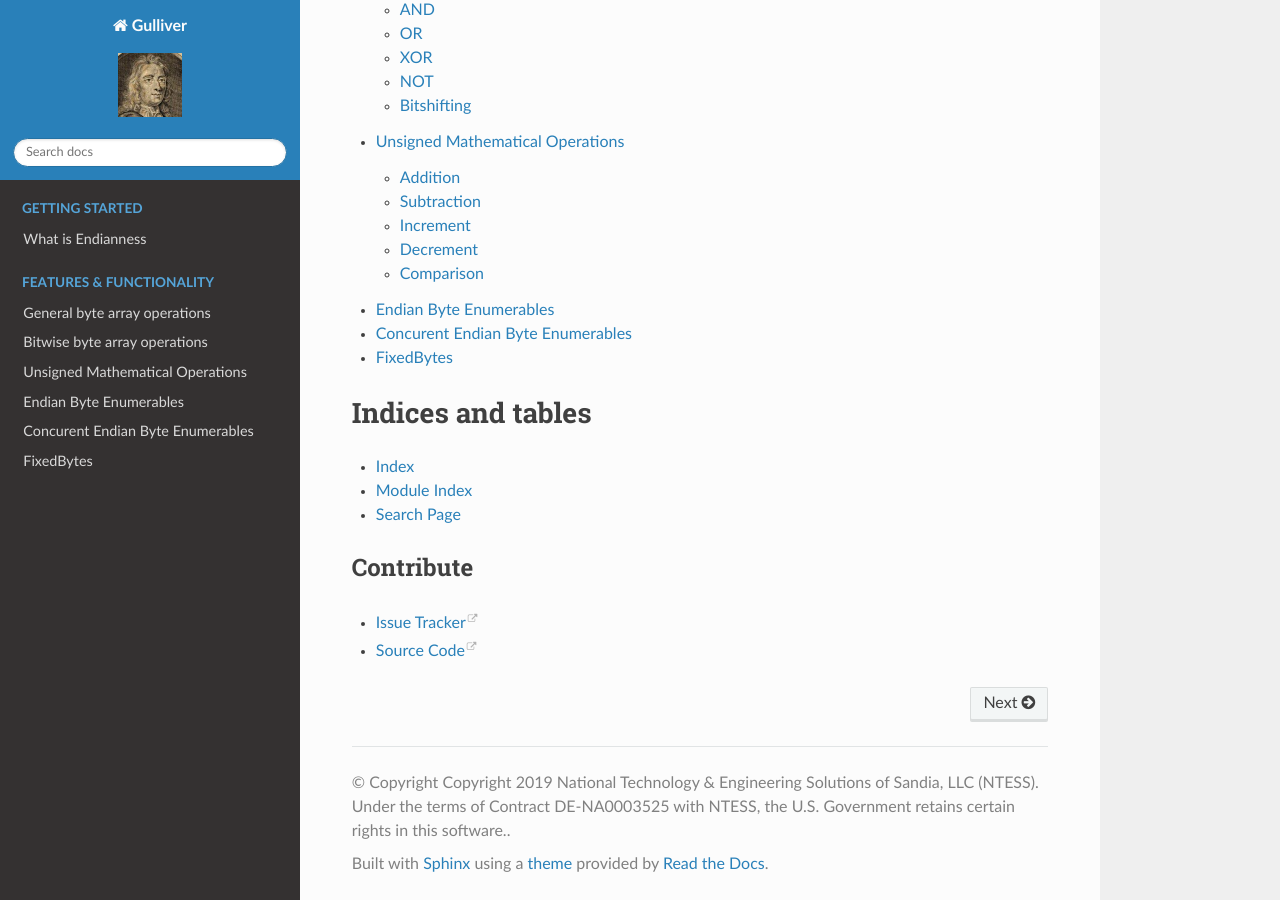
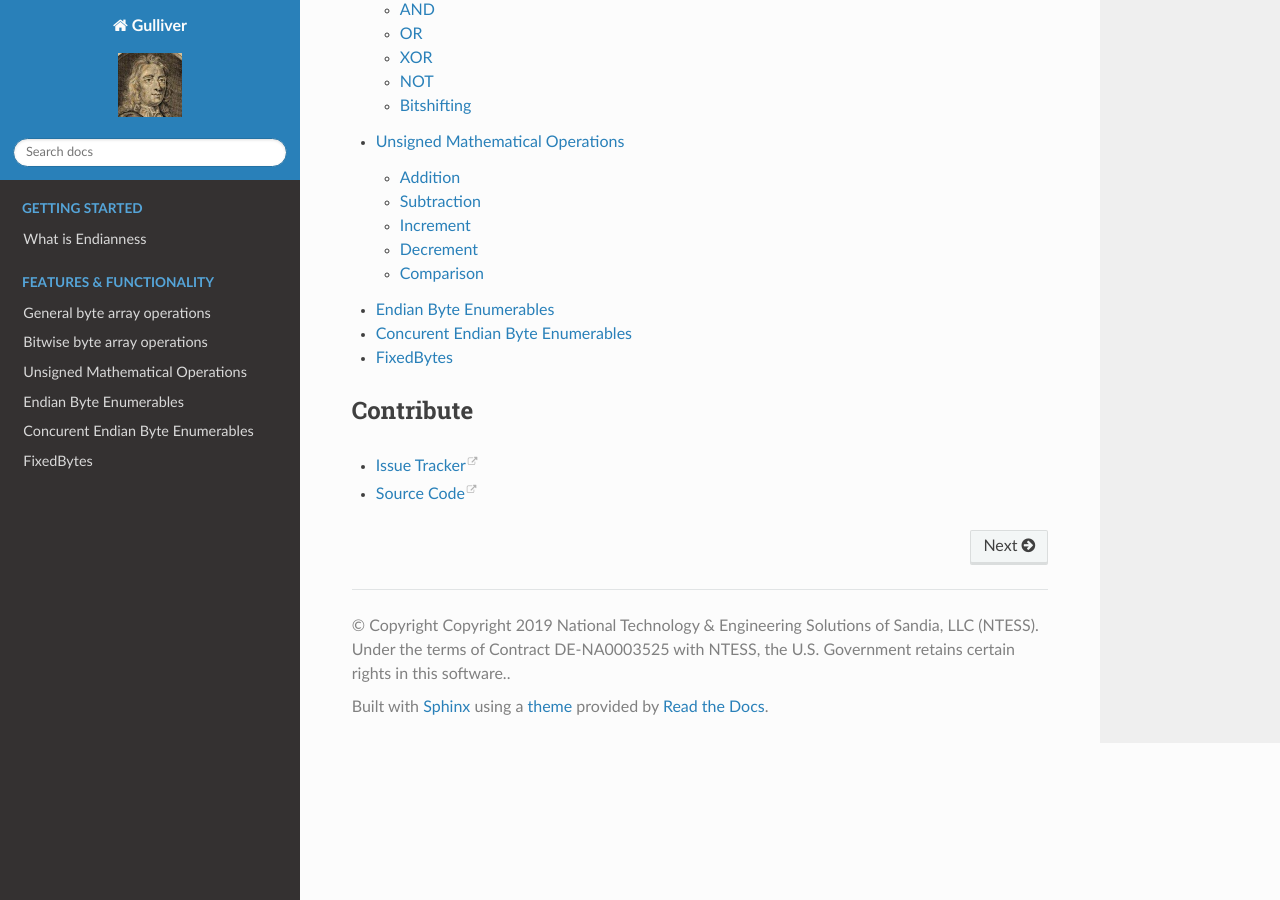
Before and after one commit to sandialabs/Gulliver, a Sphinx documentation site: the page built from docs/index.rst, in a window 1280 px wide and 900 px high, scrolled down 1083 px. Built offline with Sphinx 7.4.7 and the Read the Docs theme 2.0.0, drawn with Linux system fonts in a browser that asks for light colours.

Commit message:
doc fixes

```diff
--- a/docs/index.rst
+++ b/docs/index.rst
@@ -24,13 +24,6 @@ Gulliver originally came to be for the sake of `Arcus <https://github.com/sandia
    Concurent-Endian-Byte-Enumerables
    FixedBytes
 
-Indices and tables
-==================
-
-* :ref:`genindex`
-* :ref:`modindex`
-* :ref:`search`
-
 Contribute
 ----------
 
```
Also changed, not shown: docs/What-is-Endianness.md (+1 -1 lines).
